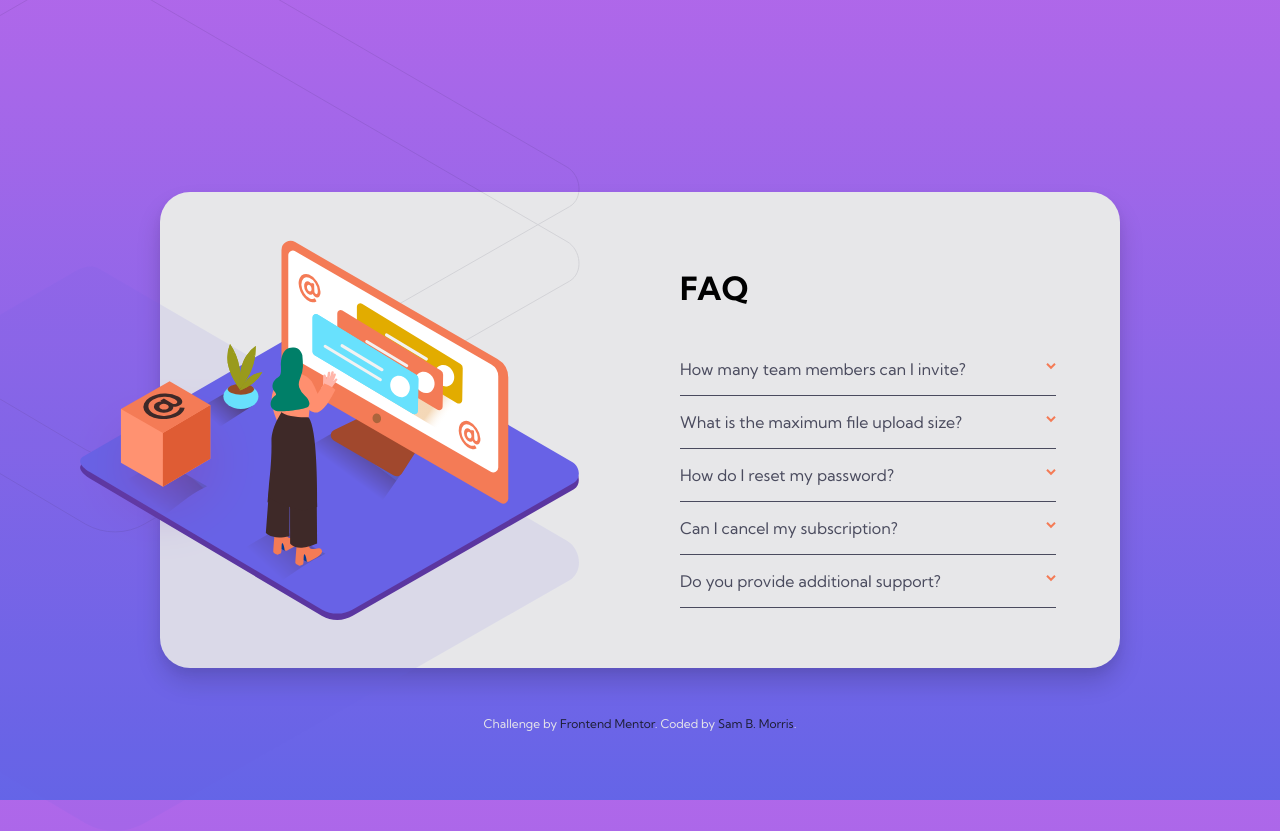
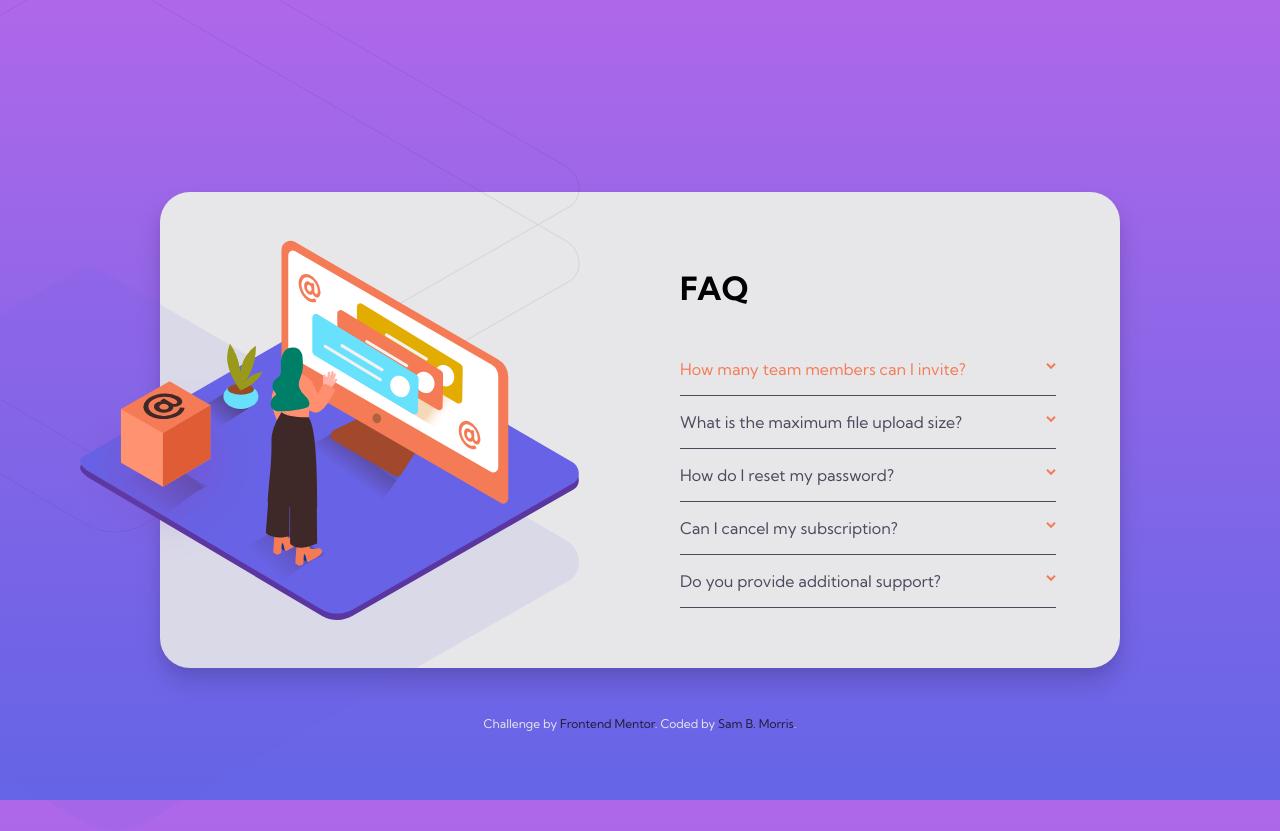
Before and after one commit to divinestylus/faqAccordionCard, a plain HTML site: page index.html in a window 1280 px wide. In both pictures the pointer is over the element "How many team members can I invite?". Drawn offline with Linux system fonts and the light colour scheme.

Commit message:
Add hover state to row title

```diff
--- a/css/main.css
+++ b/css/main.css
@@ -85,6 +85,11 @@ body {
     margin: 0;
     color: var(--veryDarkGrayishBlue);
     cursor: pointer;
+    transition: 0.3s all;
+}
+
+.title:hover {
+    color: var(--softRed);
 }
 
 .title-text {
```
